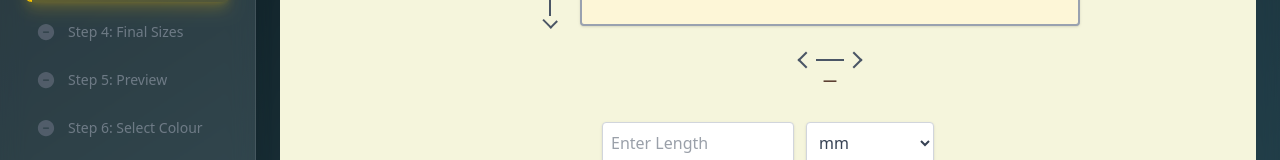
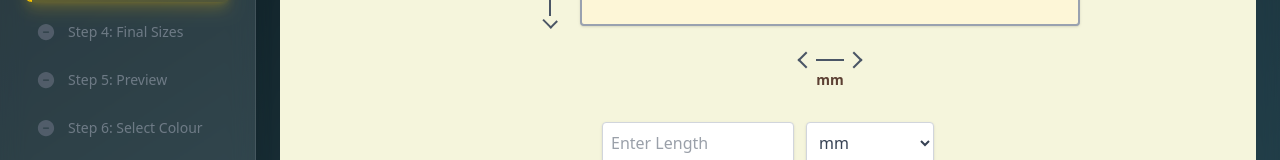
Before and after one commit to INZAMAMULHAQUE-0/kickPlate, a React (Vite) app in the folder client/: page /order/step3 in a window 1280 px wide. Shown: the part 206-366 px from the top of the page. Built offline with nearby package versions, Linux system fonts and the light colour scheme.

Commit message:
updated after the width additon and all 2

```diff
--- a/client/src/pages/Step2_CutLength.jsx
+++ b/client/src/pages/Step2_CutLength.jsx
@@ -41,11 +41,9 @@ const Step2_CutLength = () => {
     if (!kickplateData.cutLength || !kickplateData.cutLengthUnit) {
       setKickplateData({
         ...kickplateData,
-        cutLength: '200',
+        cutLength: '',
         cutLengthUnit: 'mm',
       });
-      setInputValue('200');
-      setSelectedUnit('mm');
     } else {
       const formatted = displayFormattedValue();
       setInputValue(formatted);
--- a/client/src/pages/Step3_ShedLength.jsx
+++ b/client/src/pages/Step3_ShedLength.jsx
@@ -60,7 +60,7 @@ const Step3_ShedLength = () => {
 
   const formatDisplay = (value, unit) => {
     const val = parseFloat(value);
-    if (isNaN(val)) return '—';
+    if (isNaN(val)) return '';
     let displayValue = val;
 
     switch (unit) {
@@ -69,14 +69,14 @@ const Step3_ShedLength = () => {
         return `${Number(displayValue.toFixed(1))} cm`;
       case 'meter':
         displayValue = val / 1000;
-        return `${Number(displayValue.toFixed(2))} meters`;
+        return `${Number(displayValue.toFixed(2))} m`;
       default:
         return `${Number(val.toFixed(0))} mm`;
     }
   };
 
   const formattedCutLength = formatDisplay(kickplateData.cutLength, kickplateData.cutLengthUnit);
-  const formattedShedLength = formatDisplay(kickplateData.shedLength, kickplateData.shedLengthUnit);
+
 
   return (
     <div className="min-h-screen bg-[#f5f5dc] flex flex-col items-center p-6">
@@ -119,7 +119,7 @@ const Step3_ShedLength = () => {
                 <div className="w-3 h-3 border-t-2 border-l-2 border-gray-600 rotate-[135deg]" />
               </div>
               <div className="mt-1 text-[#5c4033] font-semibold text-sm text-center">
-                {formattedShedLength}
+                {kickplateData.shedLength} {kickplateData.shedLengthUnit}
               </div>
             </div>
           </div>
```
